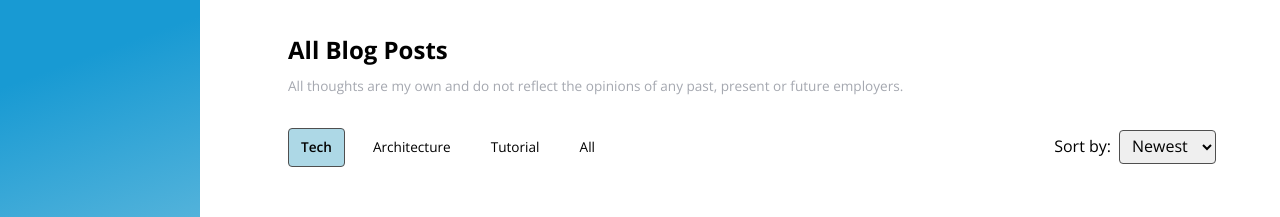
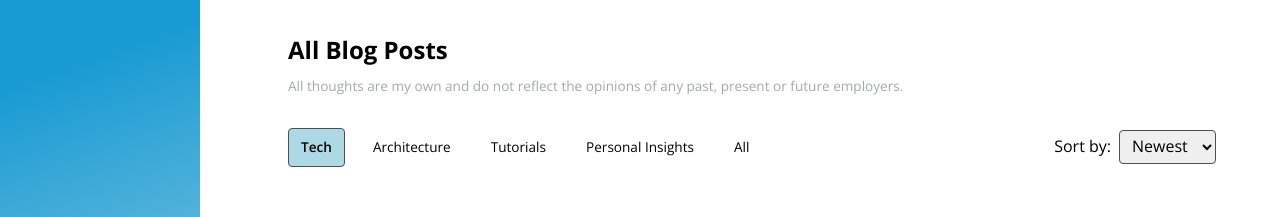
Before and after one commit to R-Daneel0livaw/portfolio, a React (Vite) app: page /blog in a window 1280 px wide. Shown: the part 880-1097 px from the top of the page. Built offline with nearby package versions, Linux system fonts and the light colour scheme; a web font is replaced by a local one.

Commit message:
Make Primary FeaturedArticle dynamic instead of hard-coded.

```diff
--- a/src/pages/Blog/Blog.tsx
+++ b/src/pages/Blog/Blog.tsx
@@ -38,6 +38,11 @@ export default function Blog() {
     return filteredArticles;
   };
 
+  const getPrimaryArticle = () => {
+    const primary = featuredArticles.find((article) => article.rank === 1);
+    return !primary ? featuredArticles[0] : primary;
+  };
+
   type Article = {
     id: string;
     topic: string;
@@ -50,6 +55,7 @@ export default function Blog() {
   };
 
   type FeaturedArticle = Article & {
+    image: string;
     rank: number;
   };
 
@@ -112,6 +118,7 @@ export default function Blog() {
       readTime: "8 mins",
       topics: ["tech", "tutorial"],
       comments: 20,
+      image: "src/img/reactJS_logo.jpeg",
       rank: 1
     },
     {
@@ -124,6 +131,7 @@ export default function Blog() {
       readTime: "10 mins",
       topics: ["tech", "architecture"],
       comments: 2,
+      image: "src/img/reactJS_logo.jpeg",
       rank: 2
     },
     {
@@ -136,6 +144,7 @@ export default function Blog() {
       readTime: "10 mins",
       topics: ["tech"],
       comments: 7,
+      image: "src/img/reactJS_logo.jpeg",
       rank: 3
     },
     {
@@ -148,6 +157,7 @@ export default function Blog() {
       readTime: "10 mins",
       topics: ["tech", "tutorial"],
       comments: 12,
+      image: "src/img/reactJS_logo.jpeg",
       rank: 4
     },
   ];
@@ -169,12 +179,12 @@ export default function Blog() {
           <div className={styles.primaryFeatureInnerContainer}>
             <div className={styles.blogMain}>
               <div className={styles.featuredIntro}>
-                <p className={styles.featureTopic}>Programming</p>
-                <p>8 mins</p>
+                <p className={styles.featureTopic}>{getPrimaryArticle().topic}</p>
+                <p>{getPrimaryArticle().readTime}</p>
               </div>
-              <h2>Demystifying React Hooks: A Comprehensive Guide</h2>
+              <h2>{getPrimaryArticle().title}</h2>
             </div>
-            <p className={styles.featuredDate}>15 Jan 2024</p>
+            <p className={styles.featuredDate}>{getPrimaryArticle().date}</p>
           </div>
         </article>
 
@@ -269,7 +279,15 @@ export default function Blog() {
                 }`}
                 onClick={() => handleFilterClick("tutorial")}
               >
-                Tutorial
+                Tutorials
+              </button>
+              <button
+                className={`${styles.filterBtn} ${
+                  selectedFilter === "personal" && styles.active
+                }`}
+                onClick={() => handleFilterClick("personal")}
+              >
+                Personal Insights
               </button>
               <button
                 className={`${styles.filterBtn} ${
```
